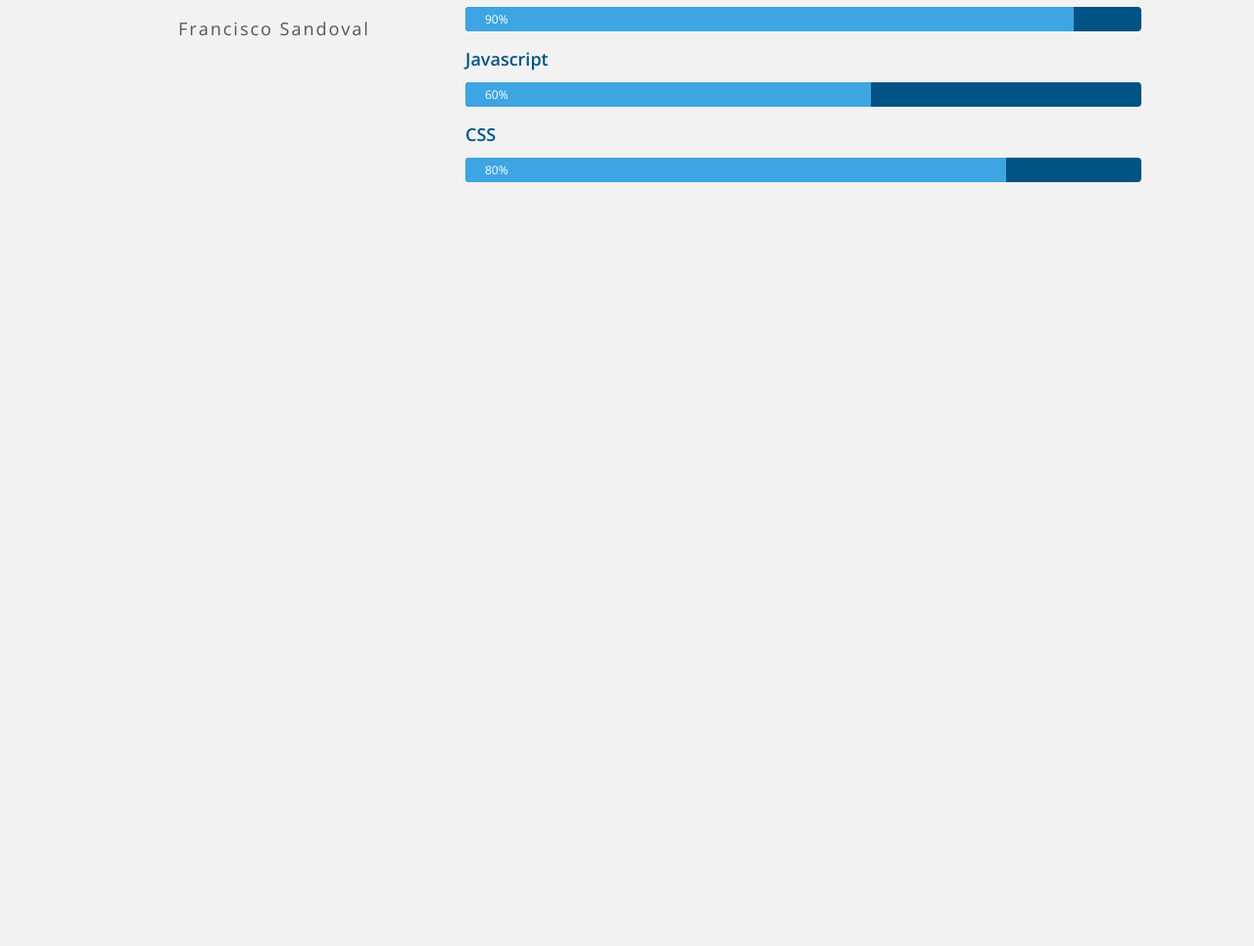
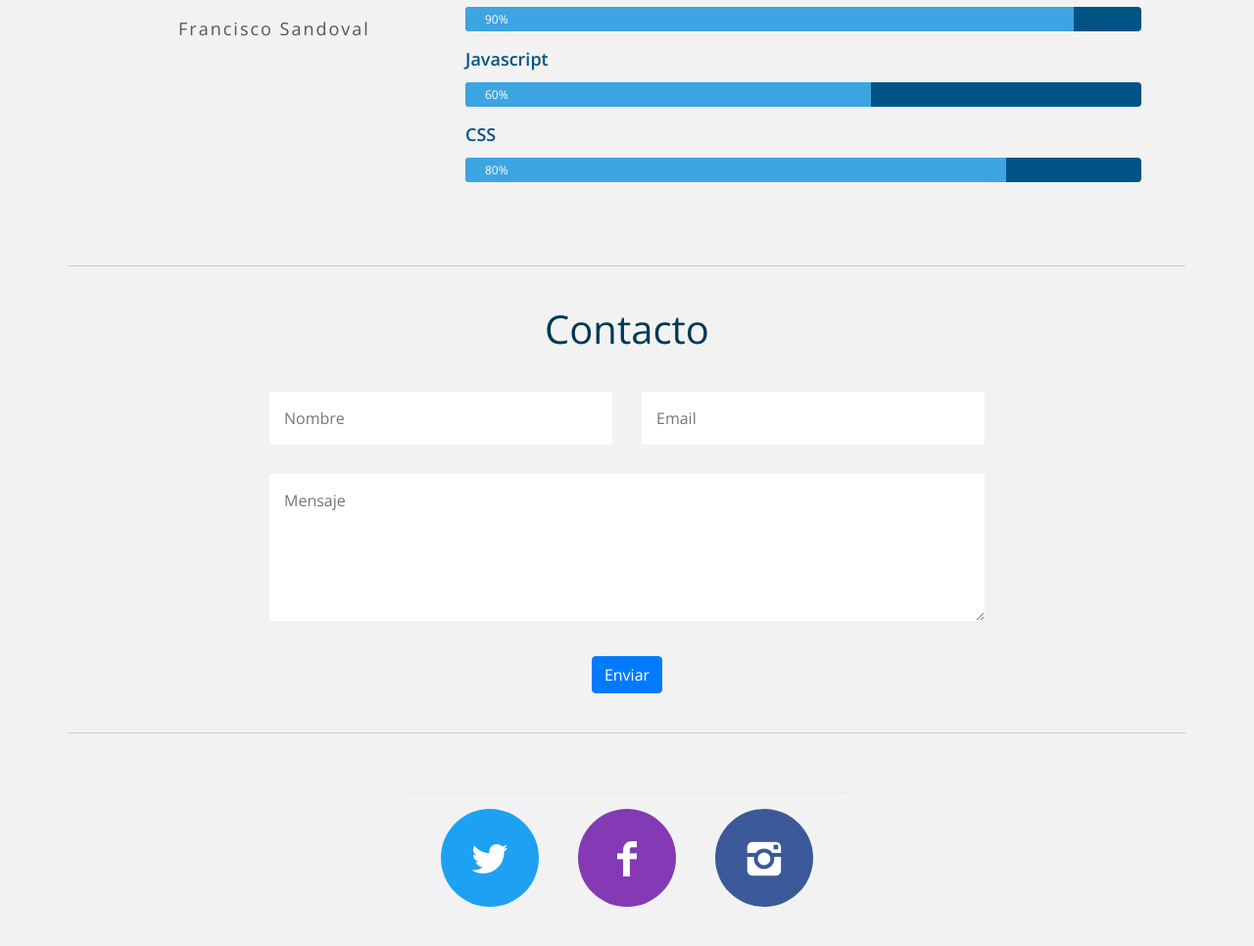
Before and after one commit to pacoraton/pacoraton.portafolio, a plain HTML site: page index.html in a window 1280 px wide. Shown: the part 1707-2673 px from the top of the page at 98% size. Before the commit the page ends 1978 px from the top, so only its background shows below. Drawn offline with nearby package versions, Linux system fonts and the light colour scheme.

Commit message:
Se agrego el formulario para contacto asi como el footer para redes sociales

```diff
--- a/css/estilos.css
+++ b/css/estilos.css
@@ -183,6 +183,71 @@ padding: 0 20px;
 	padding-left: 20px;
 }
 
+/*--Formulario Contacto--*/
+.contacto{
+	padding: 40px 0;
+	border-top: 1px solid #cbcbcb;
+	border-bottom: 1px solid #cbcbcb;
+	margin-bottom: 40px;
+}
+
+.titulo_form{
+	color: #003855;
+	font-family: 'Open Sans',sans-serif;
+	font-weight: 300;
+	font-size: 40px;
+	margin-bottom: 40px;
+	text-align: center;
+}
+
+.form-group{
+	margin-bottom: 0;
+}
+.formulario input[type="text"], .formulario input[type="email"],
+.formulario textarea{
+
+	padding: 15px;
+	border: none;
+	width: 100%;
+	font-family: 'Open Sans',sans-serif;
+	margin-bottom: 30px;
+
+}
+.formulario textarea{
+	height: 150px;
+	min-height: 150px;
+	max-height: 250px;
+}
+/*Footer*/
+
+.redes-sociales{
+	padding: 20px 0;
+	margin-bottom: 10px;
+}
+.redes-sociales .icono{
+   height: 100px;
+   width: 100px;
+   font-size: 40px;
+   line-height: 100px;
+   color: #fff;
+   text-align: center;
+   background: #cbcbcb;
+   display:inline-block;
+   margin: 0 20px;
+   text-decoration: none;
+   /*border-radius: 100px;*/
+   transition: all .3s ease;
+}
+
+.redes-sociales .twitter{
+	background: #1da1f2;
+}
+.redes-sociales .facebook{
+	background: #833ab4;
+}
+.redes-sociales .instagram{
+	background: #3b5998;
+}
 
 /* --- MEDIAQUERIES ---  */
 
--- a/index.html
+++ b/index.html
@@ -191,11 +191,50 @@
 		           	  	  </div>
 		           	  </div>
 
+		           </div>
+
+				<!--Seccion de Contacto -->
+				<div class="row contacto justify-content-center">
+					<div class="col-12 col-lg-8">
+						<h2 class="titulo_form">Contacto</h2>
+
+
+						<form action="" class="formulario">
+
+							<div class=" form-group row">
+									<div class="col-12 col-md-6">
+										<input type="text" name="nombre" placeholder="Nombre">
+									</div>
+									<div class="col-12 col-md-6">
+										<input type="email" name="email" placeholder="Email">
+									</div>
+							</div>
+									<textarea name="comentarios" placeholder="Mensaje"></textarea>
+	                              <div class="form-group d-flex justify-content-center align-items-center">
+									<input class="btn btn-primary" type="submit" name="Enviar" value="Enviar">
+								 </div>
+						</form>
 
 					</div>
 				</div>
 
+		  	</div>
+
 	  </main>
+
+	  <footer>
+		  <div class="container">
+		  	 <div class="row redes-sociales justify-content-center">
+		  	 	<div class="col-auto">
+			  	  <div class="modal-footer">
+			  	 	<a href="#" class="icono icon-twitter twitter rounded-circle"></a>
+			  	 	<a href="#" class="icono icon-facebook facebook rounded-circle"></a>
+			  	 	<a href="#" class="icono icon-instagram instagram rounded-circle"></a>
+			  	  </div>
+			  	</div>
+			 </div>
+		  </div>
+	  </footer>
 
 	<script src="js/jquery-3.3.1.min.js"></script>
 	<script src="js/popper.min.js"></script>
```
Lines whose indentation alone changed are shown as unchanged.
